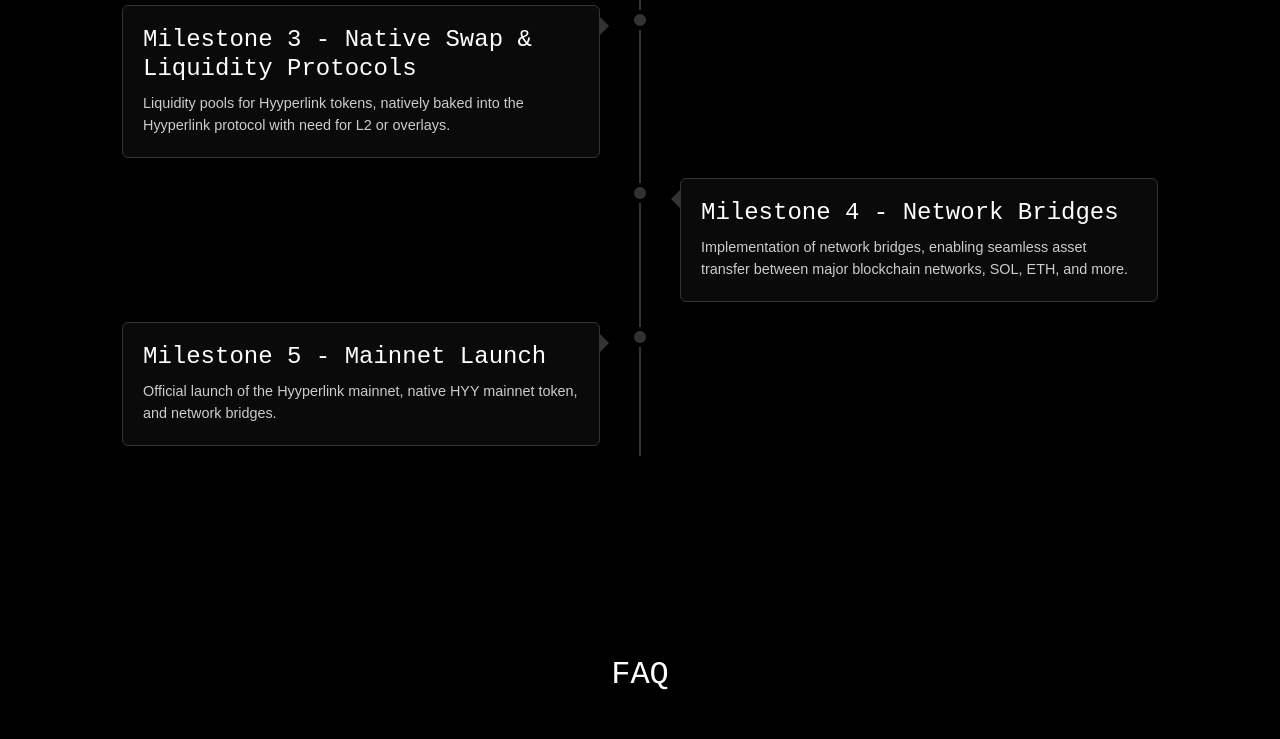
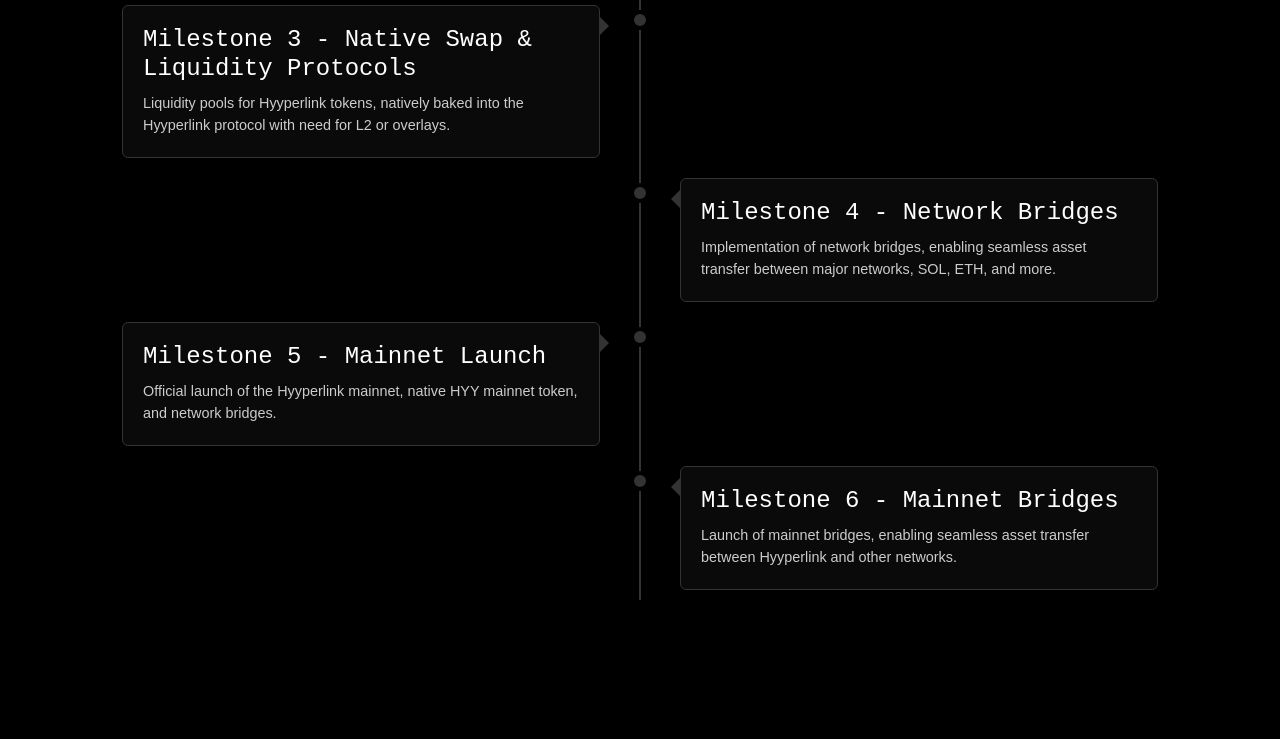
Before and after one commit to hyyperlink/hyyperlink.github.io, a plain HTML site: page index.html in a window 1280 px wide. Shown: the part 2190-2929 px from the top of the page. Drawn offline with nearby package versions, Linux system fonts and the light colour scheme; a web font is replaced by a local one.

Commit message:
milestone 6

```diff
--- a/index.html
+++ b/index.html
@@ -8,7 +8,7 @@
     <!-- Primary Meta Tags -->
     <meta name="title" content="Hyyperlink - L1 Network Testnet">
     <meta name="description" content="A revolutionary cryptocurrency using Key Discovery Mining">
-    <meta name="keywords" content="cryptocurrency, blockchain, DAG, mining, crypto, digital currency, crypto, hyyperlink">
+    <meta name="keywords" content="cryptocurrency, DAG, mining, crypto, digital currency, crypto, hyyperlink">
 
     <!-- Open Graph / Facebook -->
     <meta property="og:type" content="website">
@@ -770,13 +770,19 @@
                 <div class="roadmap-item right">
                     <div class="content">
                         <h4>Milestone 4 - Network Bridges</h4>
-                        <p>Implementation of network bridges, enabling seamless asset transfer between major blockchain networks, SOL, ETH, and more.</p>
+                        <p>Implementation of network bridges, enabling seamless asset transfer between major networks, SOL, ETH, and more.</p>
                     </div>
                 </div>
                 <div class="roadmap-item left">
                     <div class="content">
                         <h4>Milestone 5 - Mainnet Launch</h4>
                         <p>Official launch of the Hyyperlink mainnet, native HYY mainnet token, and network bridges.</p>
+                    </div>
+                </div>
+                <div class="roadmap-item right">
+                    <div class="content">
+                        <h4>Milestone 6 - Mainnet Bridges</h4>
+                        <p>Launch of mainnet bridges, enabling seamless asset transfer between Hyyperlink and other networks.</p>
                     </div>
                 </div>
             </div>
```
